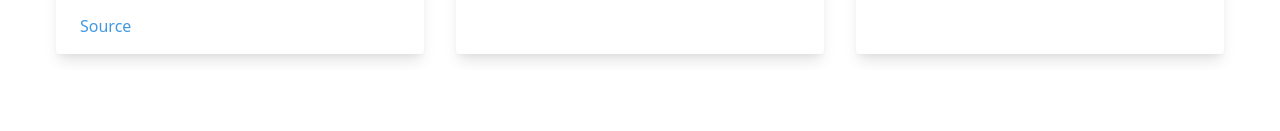
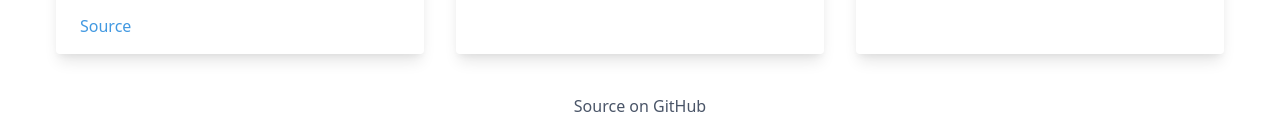
Before and after one commit to fikrikarim/companies-with-successful-pivot, a React (Create React App) app: page / in a window 1280 px wide. Shown: the part 1539-1670 px from the top of the page. Before the commit the page ends 1609 px from the top, so only its background shows below. Built offline with nearby package versions, Linux system fonts and the light colour scheme.

Commit message:
Add Footer

```diff
--- a/src/App.js
+++ b/src/App.js
@@ -1,7 +1,9 @@
 import React from "react";
+
 import pivots from "./pivots.json";
 import Header from "./components/Header";
 import Card from "./components/Card";
+import Footer from "./components/Footer";
 
 function App() {
   return (
@@ -13,6 +15,8 @@ function App() {
           <Card company={company}></Card>
         ))}
       </section>
+
+      <Footer></Footer>
     </div>
   );
 }
--- /dev/null
+++ b/src/components/Footer.js
@@ -0,0 +1,13 @@
+import React from "react";
+
+const Footer = () => {
+  return (
+    <div class="pt-6 py-4 text-center">
+      <p class="text-gray-700 text-base">
+        <a href="https://github.com/fikrikarim/pivots.dev">Source on GitHub</a>
+      </p>
+    </div>
+  );
+};
+
+export default Footer;
```
